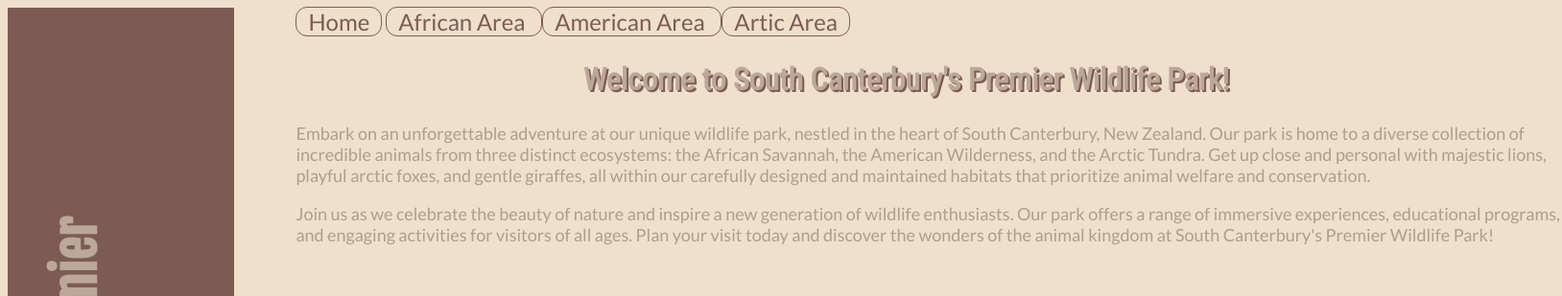
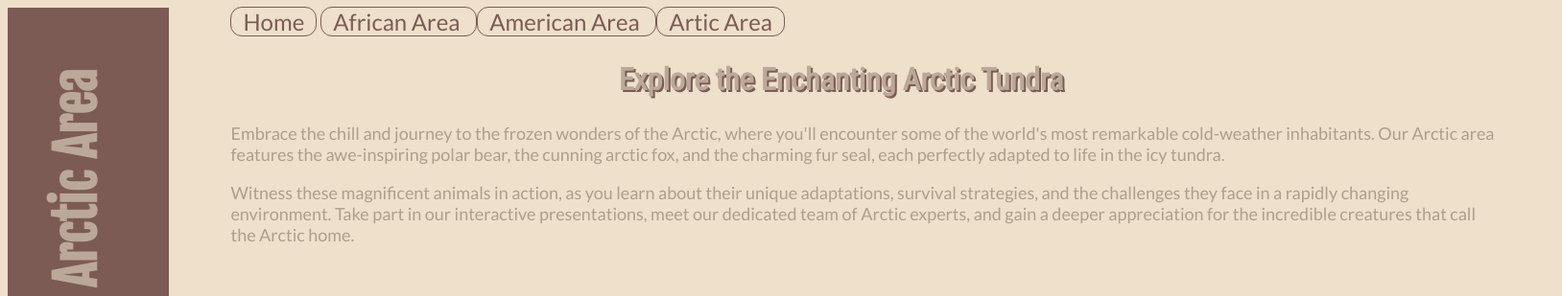
Before and after one commit to craighead-diocesan-school/wildlife-park-adeeba505, a plain HTML site: page ArcticArea.html in a window 1280 px wide. Shown: the top 309 px of the page at 96% size, 1628 px wide, since content can reach past the window. Drawn offline with Linux system fonts and the light colour scheme.

Commit message:
I copy and pasted the code from my home page to the artic page, also tweaked all the text to match the page

```diff
--- a/ArcticArea.html
+++ b/ArcticArea.html
@@ -12,7 +12,7 @@
 
   <body>
     <header>
-      <h1> South Canterbury's Premier Wildlife Park </h1>
+      <h1> Arctic Area </h1>
     </header>
     <nav>
       <a class="active" href="index.html"> Home</a>
@@ -21,17 +21,11 @@
       <a href="ArcticArea.html"> Artic Area </a>
     </nav>
     <main>
-      <h2>Welcome to South Canterbury's Premier Wildlife Park!
+      <h2> Explore the Enchanting Arctic Tundra
       </h2>
-      <p>Embark on an unforgettable adventure at our unique wildlife park, nestled in the heart of South Canterbury, New
-        Zealand. Our park is home to a diverse collection of incredible animals from three distinct ecosystems: the
-        African Savannah, the American Wilderness, and the Arctic Tundra. Get up close and personal with majestic lions,
-        playful arctic foxes, and gentle giraffes, all within our carefully designed and maintained habitats that
-        prioritize animal welfare and conservation.
+      <p>Embrace the chill and journey to the frozen wonders of the Arctic, where you'll encounter some of the world's most remarkable cold-weather inhabitants. Our Arctic area features the awe-inspiring polar bear, the cunning arctic fox, and the charming fur seal, each perfectly adapted to life in the icy tundra.
       </p>
-      <p>Join us as we celebrate the beauty of nature and inspire a new generation of wildlife enthusiasts. Our park
-        offers a range of immersive experiences, educational programs, and engaging activities for visitors of all ages.
-        Plan your visit today and discover the wonders of the animal kingdom at South Canterbury's Premier Wildlife Park!
+      <p>Witness these magnificent animals in action, as you learn about their unique adaptations, survival strategies, and the challenges they face in a rapidly changing environment. Take part in our interactive presentations, meet our dedicated team of Arctic experts, and gain a deeper appreciation for the incredible creatures that call the Arctic home.
       </p>
       <div>
         <img src="arctic-fox-3-teresa.jpg" alt="Image of inside of School" />
```
